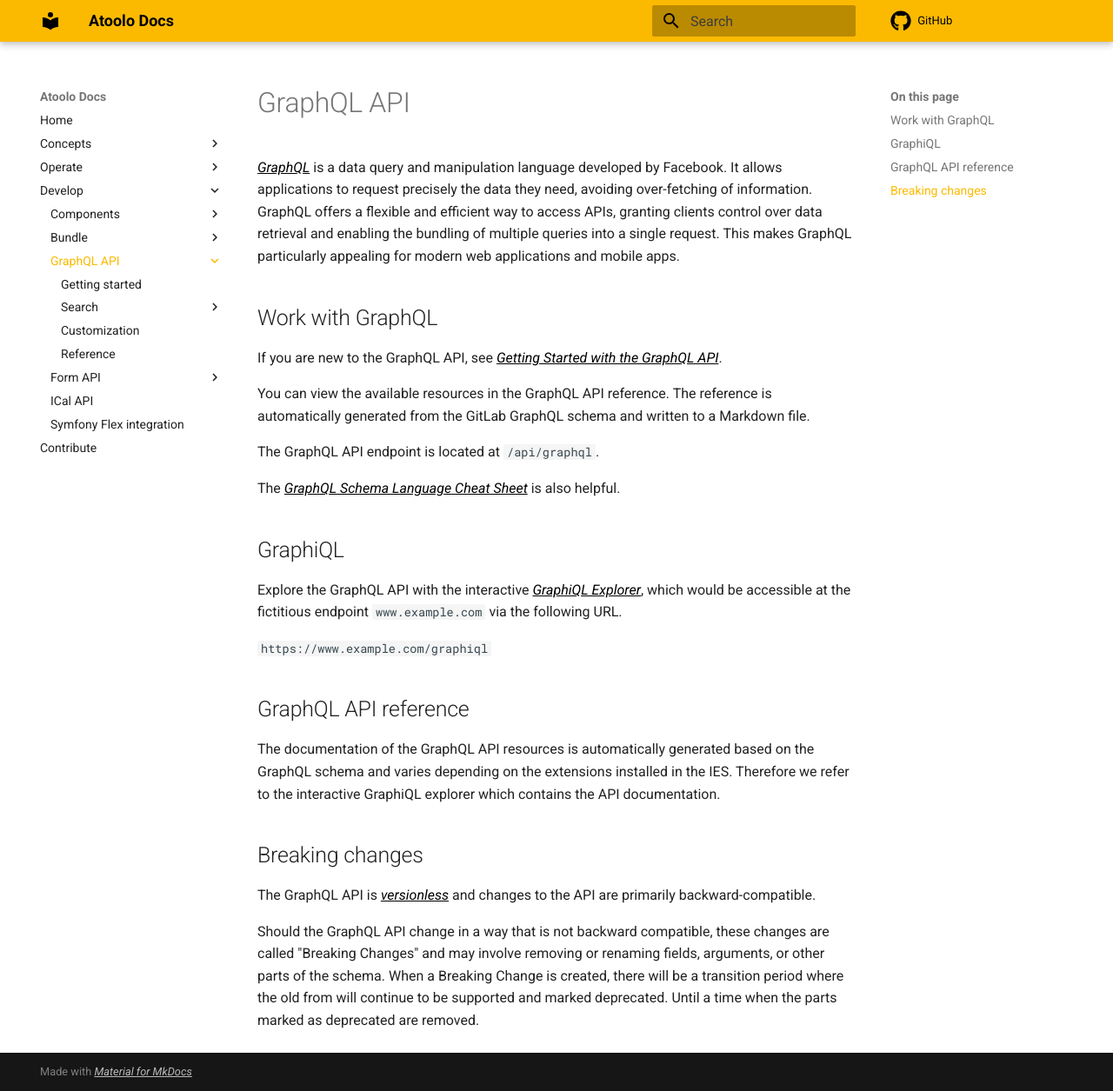
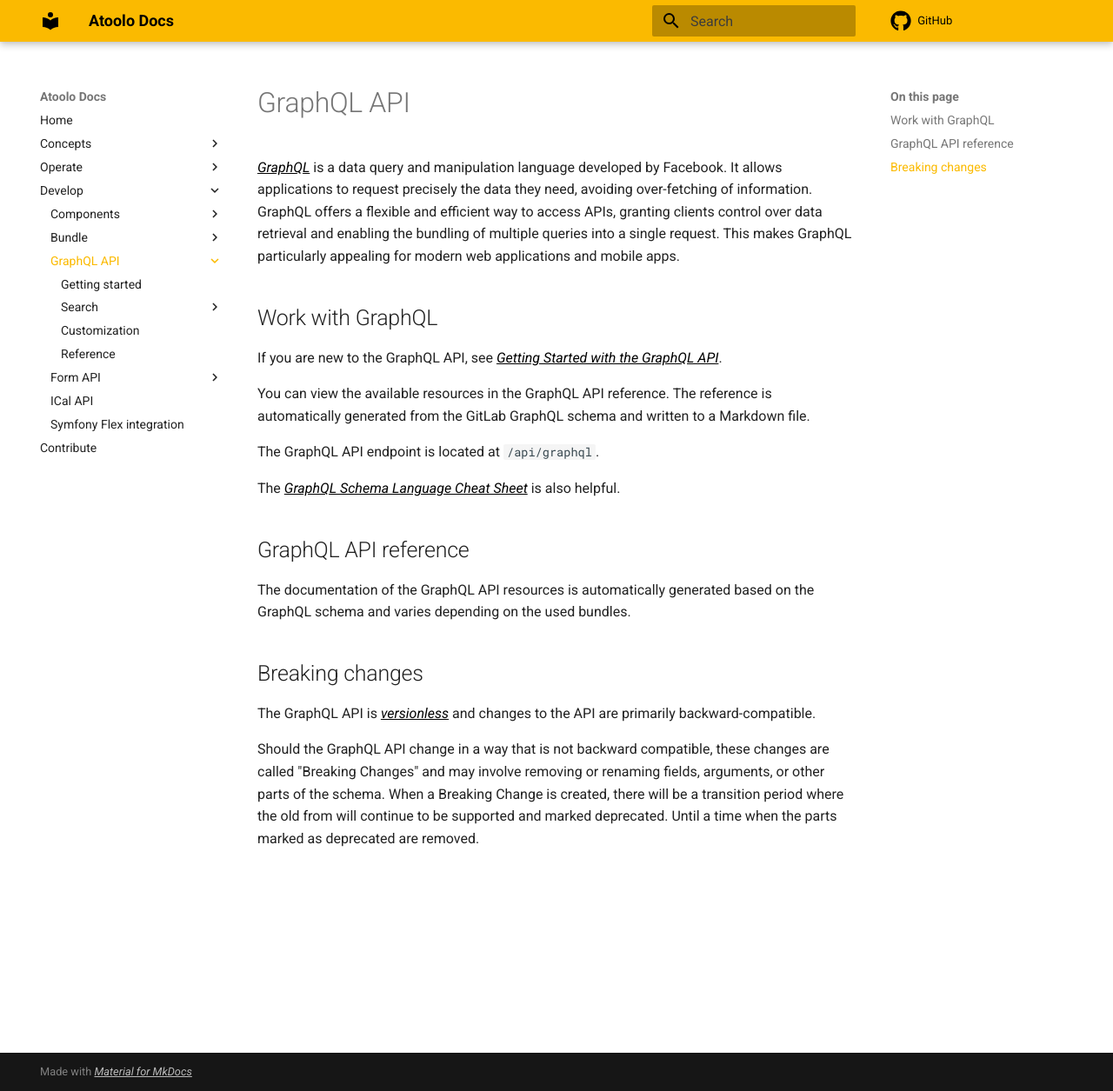
Before and after one commit to sitepark/atoolo-docs, an MkDocs documentation site: the page built from docs/develop/graphql/index.md, in a window 1280 px wide and 1255 px high. Shown: the whole window at 87% size. Built offline with MkDocs 1.6.1 and Material for MkDocs 9.7.7, drawn with Linux system fonts in a browser that asks for light colours; comment, search, counter and statistics services are not loaded.

Commit message:
docs: remove GraphiQL section

```diff
--- a/docs/develop/graphql/index.md
+++ b/docs/develop/graphql/index.md
@@ -12,15 +12,9 @@ The GraphQL API endpoint is located at `/api/graphql`.
 
 The [GraphQL Schema Language Cheat Sheet](https://raw.githubusercontent.com/sogko/graphql-shorthand-notation-cheat-sheet/master/graphql-shorthand-notation-cheat-sheet.png){:target="\_blank"} is also helpful.
 
-## GraphiQL
-
-Explore the GraphQL API with the interactive [GraphiQL Explorer](getting-started.md#graphiql), which would be accessible at the fictitious endpoint `www.example.com` via the following URL.
-
-`https://www.example.com/graphiql`
-
 ## GraphQL API reference
 
-The documentation of the GraphQL API resources is automatically generated based on the GraphQL schema and varies depending on the extensions installed in the IES. Therefore we refer to the interactive GraphiQL explorer which contains the API documentation.
+The documentation of the GraphQL API resources is automatically generated based on the GraphQL schema and varies depending on the used bundles.
 
 ## Breaking changes
 
```
